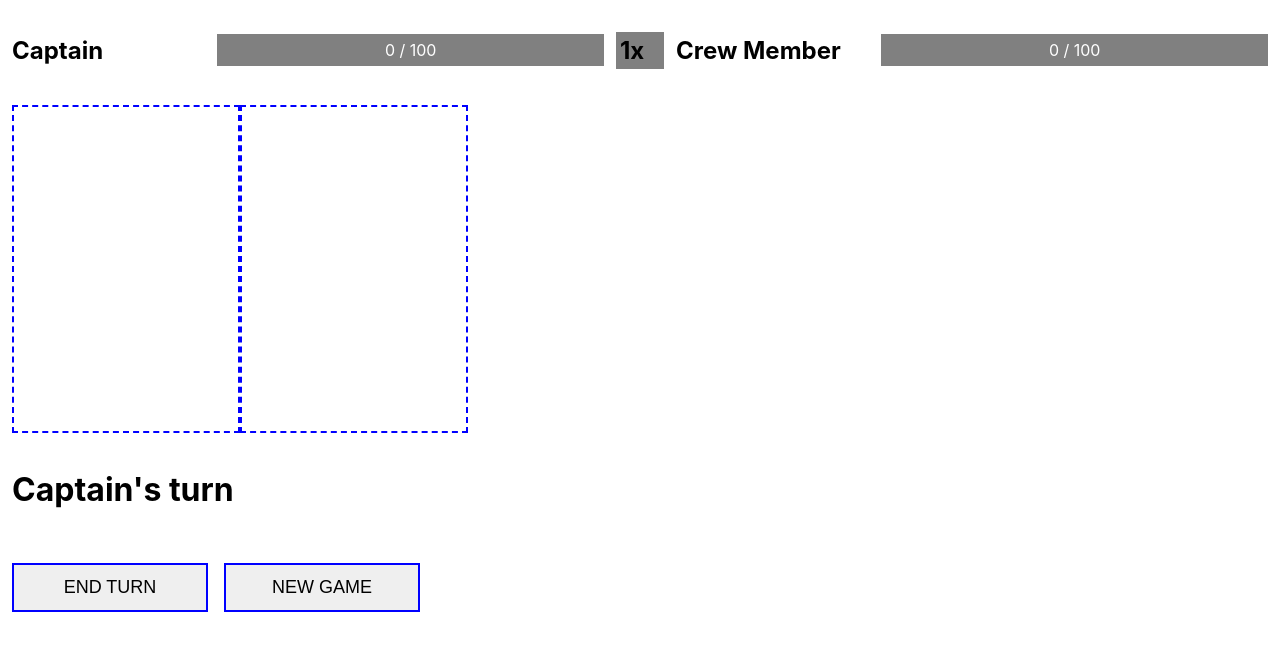
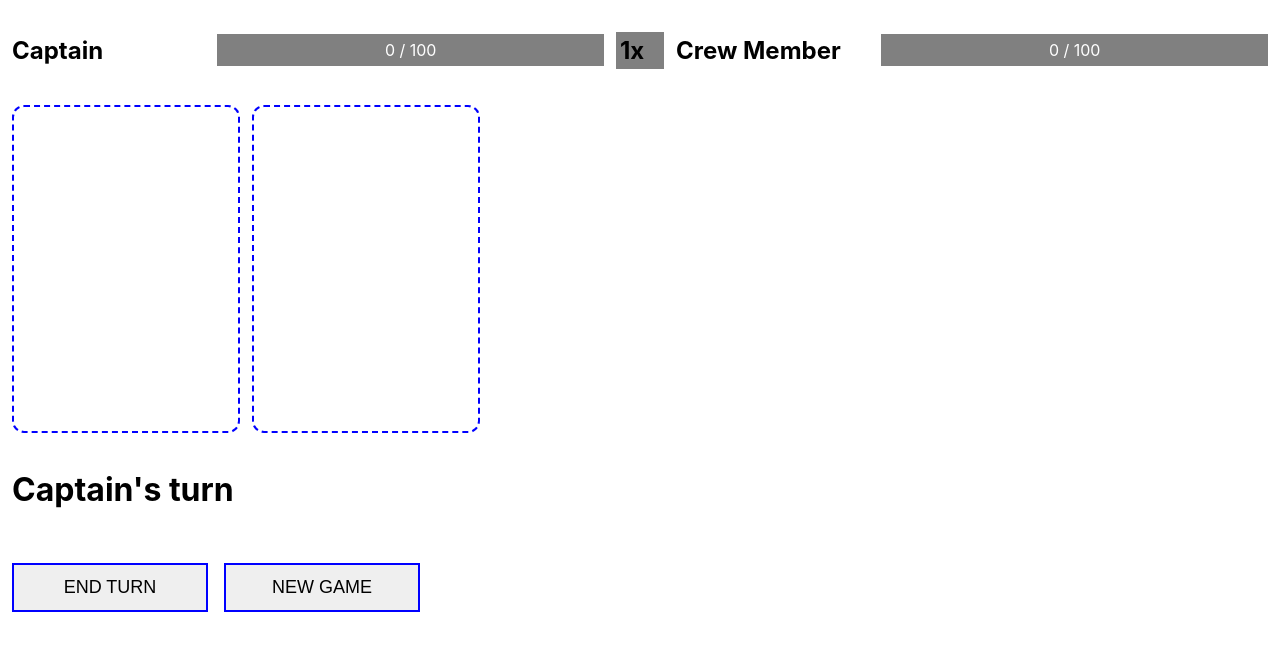
Before and after one commit to MrHands/NightGameplay, a React (Create React App) app: page / in a window 1280 px wide. Shown: the top 650 px of the page. Built offline with nearby package versions, Linux system fonts and the light colour scheme.

Commit message:
Make cards pretty.

```diff
--- a/src/components/Card.css
+++ b/src/components/Card.css
@@ -11,6 +11,7 @@
 	min-height: 300px;
 	padding: 12px;
 	border: 2px solid blue;
+	border-radius: 12px;
 }
 
 .m-card__title {
--- a/src/components/Table.css
+++ b/src/components/Table.css
@@ -1,6 +1,8 @@
 .m-table {
-    display: flex;
-    list-style: none;
-    padding: 0;
-    margin: 0;
+	display: grid;
+	grid-template-columns: repeat(2, min-content);
+	grid-column-gap: 12px;
+	list-style: none;
+	padding: 0;
+	margin: 0;
 }
```
